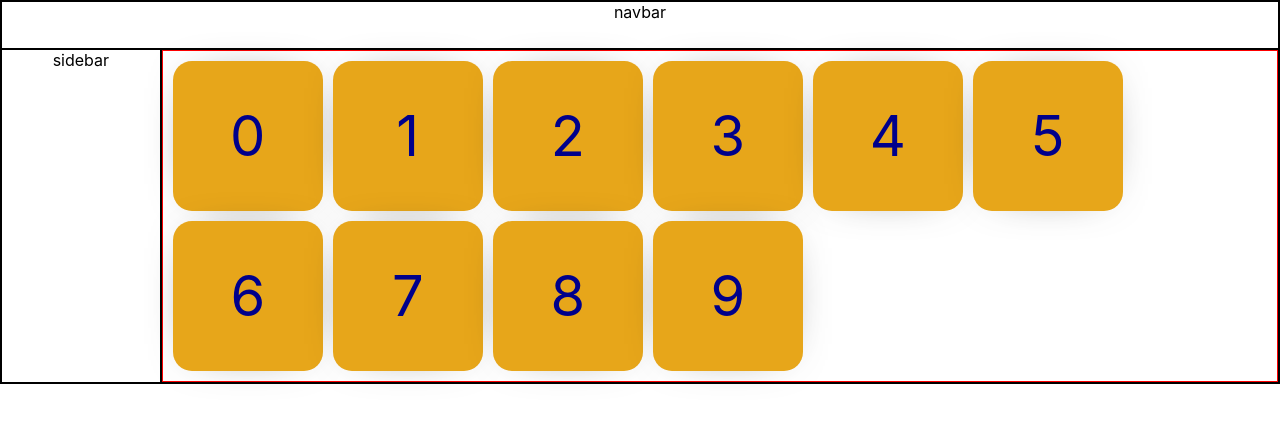
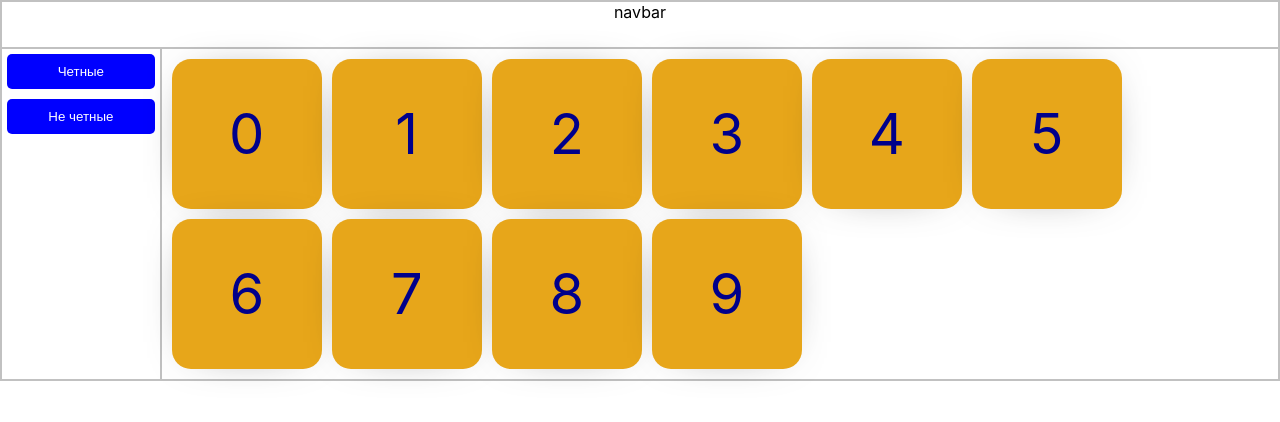
Before and after one commit to tolaysha/testtask, a React (Create React App) app: page /about in a window 1280 px wide. Shown: the top 422 px of the page. Built offline with nearby package versions, Linux system fonts and the light colour scheme.

Commit message:
redux+saga+initialStore

```diff
--- a/package.json
+++ b/package.json
@@ -12,8 +12,11 @@
     "react": "^16.12.0",
     "react-dom": "^16.12.0",
     "react-jss": "^10.0.4",
+    "react-redux": "^7.1.3",
     "react-router-dom": "^5.1.2",
-    "react-scripts": "3.4.0"
+    "react-scripts": "3.4.0",
+    "redux-devtools-extension": "^2.13.8",
+    "redux-saga": "^1.1.3"
   },
   "scripts": {
     "start": "react-scripts start",
--- a/src/App.js
+++ b/src/App.js
@@ -1,19 +1,26 @@
 import React from 'react';
-import { ThemeProvider } from '@material-ui/core'
-import { createMuiTheme } from '@material-ui/core/styles';
-import Kanban from './screens/kanban/kanban.jsx'
+import { createStore, applyMiddleware } from "redux"
+import { Provider } from 'react-redux'
+import Kanban from './screens/kanban/kanban.js'
+import Sidebar from './components/sidebar/sidebar.jsx'
 import ClassNames from 'classnames';
-import injectSheet from 'react-jss'
+import injectSheet from 'react-jss';
+import rootReducer from './store/kanban/reducers'
+import createSagaMiddleware from 'redux-saga';
+import rootSaga from './store/kanban/saga'
+import { composeWithDevTools } from 'redux-devtools-extension'
 import {
   BrowserRouter as Router,
   Switch,
   Route,
 } from "react-router-dom";
 import './App.css';
-
+const sagaMiddleware = createSagaMiddleware()
+const store = createStore(rootReducer, composeWithDevTools(applyMiddleware(sagaMiddleware)));
+sagaMiddleware.run(rootSaga)
 const styles = {
   root: {
-    border: '1px solid',
+    border: '1px solid #c1c1c1',
     display: 'grid',
     'grid-template-columns': '1fr 7fr',
     'grid-template-rows': '1fr 7fr',
@@ -21,27 +28,29 @@ const styles = {
   },
   navbar: {
     gridArea: 'navbar',
-    border: '1px solid',
+    border: '1px solid #c1c1c1',
   },
   sidebar: {
     gridArea: 'sidebar',
-    border: '1px solid',
+    border: '1px solid #c1c1c1',
   },
   content: {
     gridArea: 'content',
-    border: '1px solid',
+    border: '1px solid #c1c1c1',
   }
 }
-let  App=({classes})=> {
+let App = ({ classes }) => {
 
   return (
-
+    <Provider store={store}>
       <div className="App">
 
 
         <div className={ClassNames(classes.root)}>
           <div className={ClassNames(classes.navbar)}>navbar</div>
-        <div className={ClassNames(classes.sidebar)}>sidebar</div>
+          <div className={ClassNames(classes.sidebar)}>
+            <Sidebar />
+          </div>
           <Router>
             <Switch>
               <Route path="/about">
@@ -53,6 +62,7 @@ let  App=({classes})=> {
 
 
       </div>
+    </Provider>
 
   );
 }
--- a/src/components/paper/paper.jsx
+++ b/src/components/paper/paper.jsx
@@ -6,33 +6,36 @@ import injectSheet from 'react-jss'
 const styles = {
   root: {
     display: 'flex',
-    border: '1px solid red',
-    flexDirection:'row',
+    flexDirection: 'row',
     flexWrap: 'wrap',
-    padding:'5px',
+    padding: '5px',
   },
   item: {
     border: '1px solid pink',
-    minWidth:'150px',
-    minHeight:'150px',
+    minWidth: '150px',
+    minHeight: '150px',
     lineHeight: '150px',
     margin: '5px',
     fontSize: '56px',
     color: 'darkblue',
-    backgroundColor:'#e7a61a',
+    backgroundColor: '#e7a61a',
+    '&:hover': {
+      backgroundColor: '#b9923e',
+      cursor: 'pointer',
+    },
 
-    boxShadow:`-webkit-box-shadow: 0px 0px 47px -27px rgba(0,0,0,0.72);
+    boxShadow: `-webkit-box-shadow: 0px 0px 47px -27px rgba(0,0,0,0.72);
     -moz-box-shadow: 0px 0px 47px -27px rgba(0,0,0,0.72);
     box-shadow: 0px 0px 47px -27px rgba(0,0,0,0.72);`,
-    borderRadius:`border-radius: 19px 19px 19px 19px;
+    borderRadius: `border-radius: 19px 19px 19px 19px;
     -moz-border-radius: 19px 19px 19px 19px;
     -webkit-border-radius: 19px 19px 19px 19px;
     border: 0px solid #000000;`
   },
 }
-let Paper = ({ classes }) => {
+let Paper = ({ classes, items }) => {
   return (<div className={ClassNames(classes.root)}>
-    {[...Array(10)].map((_,index)=><div className={ClassNames(classes.item)}>
+    {[...Array(items.count)].map((_, index) => <div key={index} className={ClassNames(classes.item)}>
       {index}
     </div>)}
   </div>)
--- /dev/null
+++ b/src/components/sidebar/sidebar.jsx
@@ -0,0 +1,35 @@
+import * as React from 'react';
+import ClassNames from 'classnames';
+import injectSheet from 'react-jss'
+
+
+const styles = {
+  root: {
+    display: 'flex',
+    flexDirection: 'column'
+  },
+  item: {
+    margin: '5px',
+    backgroundColor: 'blue',
+    color: 'white',
+    border: 'none',
+    borderRadius: '5px',
+    cursor: 'pointer',
+    '&:hover': {
+      backgroundColor: 'darkblue',
+    },
+    minHeight: '35px',
+    boxShadow: `-webkit-box-shadow: 0px 0px 47px -27px rgba(0,0,0,0.72);
+    -moz-box-shadow: 0px 0px 47px -27px rgba(0,0,0,0.72);
+    box-shadow: 0px 0px 47px -27px rgba(0,0,0,0.72);`,
+
+  },
+}
+let Sidebar = ({ classes }) => {
+  return <div className={ClassNames(classes.root)}>
+    <button className={ClassNames(classes.item)}> Четные</button>
+    <button className={ClassNames(classes.item)}> Не четные</button>
+  </div>
+
+}
+export default injectSheet(styles)(Sidebar)
--- /dev/null
+++ b/src/screens/kanban/kanban.js
@@ -0,0 +1,11 @@
+import Kanban from './kanban.jsx'
+import { connect } from "react-redux"
+import { getItems } from '../../store/kanban/actions.js'
+let mapStateToProps = (state) => {
+  console.log('console check from Kanban.js', state);
+  return { items: state.items}
+}
+
+
+
+export default connect(mapStateToProps, getItems)(Kanban);
--- a/src/screens/kanban/kanban.jsx
+++ b/src/screens/kanban/kanban.jsx
@@ -9,9 +9,19 @@ const styles = {
 
   },
 }
-let Kanban = ({classes})=>{
+let Kanban = ({
+  classes,
+  items }) => {
+  let props = {
+    items:items,
+  }
+  console.log('console check from Kanban.jsx', items);
   return <div className={ClassNames(classes.root)}>
-    <Paper />
+    <Paper {...props} />
   </div>
 }
-export default injectSheet(styles)(Kanban)
+
+
+
+export default injectSheet(styles)(Kanban);
+//  export default Kanban;
--- a/src/store/kanban/actions.js
+++ b/src/store/kanban/actions.js
@@ -0,0 +1,9 @@
+export const getItems = items => ({
+  type: 'GET_ITEMS',
+  payload: items,
+})
+
+export const setItems = items => ({
+  type: 'SET_ITEMS',
+  payload: items
+})
--- /dev/null
+++ b/src/store/kanban/model.js
@@ -0,0 +1,3 @@
+export  const initialState = () =>({
+  count: 10
+})
--- a/src/store/kanban/reducers.js
+++ b/src/store/kanban/reducers.js
@@ -0,0 +1,15 @@
+import { combineReducers } from 'redux'
+import { initialState } from './model'
+const items = (state = initialState(), action) => {
+  switch (action.type) {
+    case 'GET_TODO':
+      return {
+        ...state
+      }
+    default: return state;
+  }
+}
+const rootReducers = combineReducers({
+  items
+})
+export default rootReducers;
--- /dev/null
+++ b/src/store/kanban/saga.js
@@ -0,0 +1,20 @@
+import { put, takeEvery, call } from 'redux-saga/effects'
+import { getItems } from './actions'
+
+const delay = data => new Promise((resolve, reject) => {
+
+  setTimeout(() => {
+    // переведёт промис в состояние fulfilled с результатом "result"
+    resolve(data);
+  }, 1000);
+
+});
+
+
+function* getItemsAsync() {
+  //const data = yield call(delay({name:'peter'}).then(res=>console.log(res)))
+  yield put(getItems({ count: 10 }))
+}
+export default function* watchItemsAsync() {
+  yield takeEvery(getItems().type, getItemsAsync)
+}
```
Also changed, not shown: 1 other file (tests, documents, lock files or other folders). Lines whose indentation alone changed are shown as unchanged.
